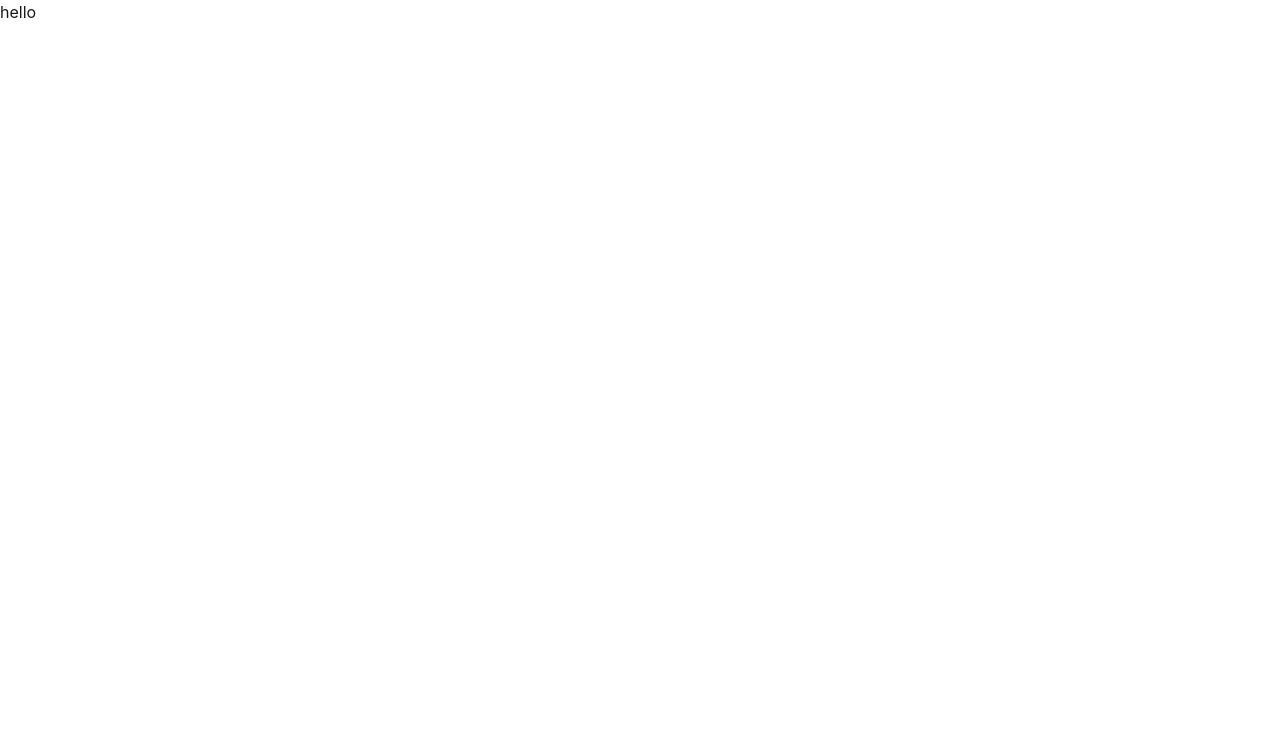
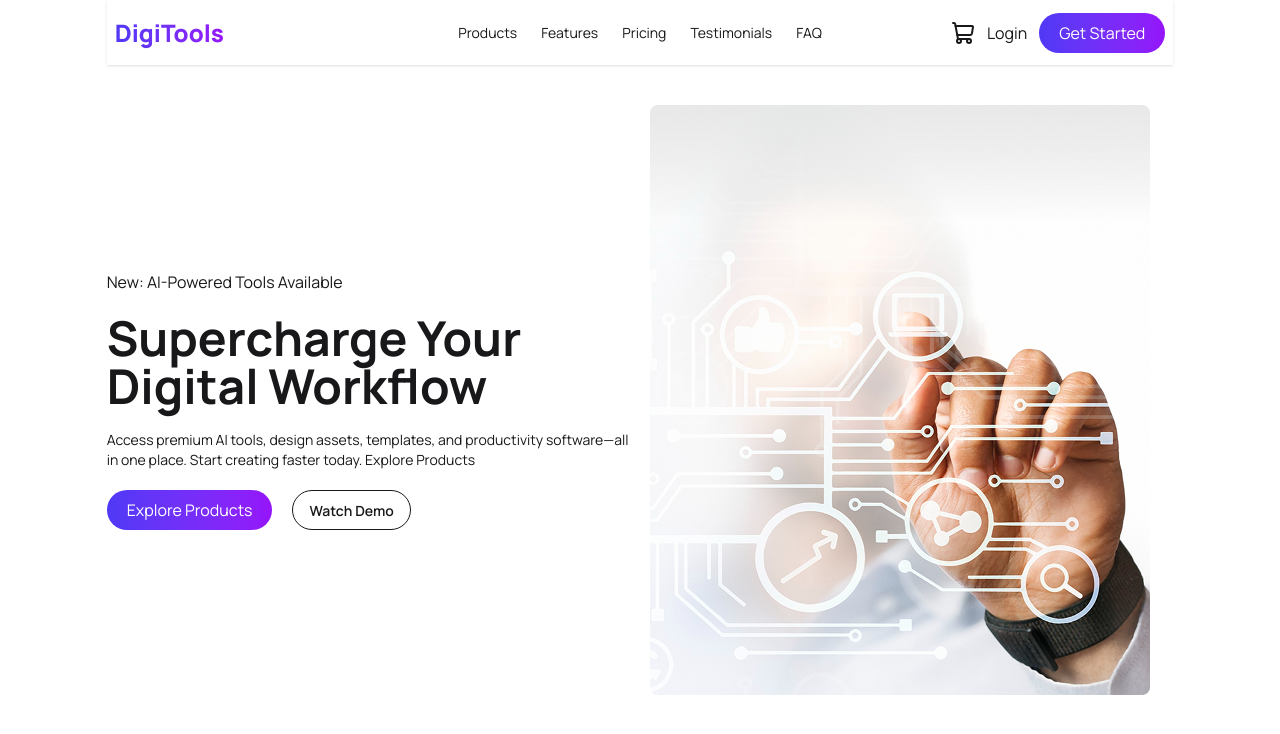
Before and after one commit to msirazu/digitools-platform, a React (Vite) app: page / in a window 1280 px wide. Shown: the top 734 px of the page. Built offline with nearby package versions, Linux system fonts and the light colour scheme.

Commit message:
navbar & hero completed

```diff
--- a/package.json
+++ b/package.json
@@ -12,6 +12,7 @@
   "dependencies": {
     "@tailwindcss/vite": "^4.2.2",
     "daisyui": "^5.5.19",
+    "lucide-react": "^1.7.0",
     "react": "^19.2.4",
     "react-dom": "^19.2.4",
     "tailwindcss": "^4.2.2"
--- a/src/App.jsx
+++ b/src/App.jsx
@@ -1,7 +1,19 @@
+import Navbar from "./components/layout/header/Navbar";
+import HeroBanner from "./components/ui/HeroBanner";
+
 const App = () => {
   return (
-    <div>
-      <h1>hello</h1>
+    <div className="font-manrope w-11/12 lg:w-10/12 mx-auto">
+      <header>
+        <Navbar/>
+        <HeroBanner/>
+      </header>
+      <main>
+
+      </main>
+      <footer>
+
+      </footer>
     </div>
   );
 };
--- a/src/assets/styles/index.css
+++ b/src/assets/styles/index.css
@@ -1,2 +1,19 @@
+@import url('https://fonts.googleapis.com/css2?family=Manrope:wght@200..800&display=swap');
+
 @import "tailwindcss";
 @plugin "daisyui";
+
+@theme {
+    --font-manrope: "Manrope", sans-serif;
+    --color-one: #4F39F6;
+    --color-two: #9514FA;
+}
+
+@layer components {
+    .btn-one {
+       @apply bg-linear-to-r from-one to-two text-white px-5 py-2 rounded-full;
+    }
+    .text-gradient-one {
+        @apply bg-linear-to-r from-one to-two bg-clip-text text-transparent;
+    }
+}
--- /dev/null
+++ b/src/components/layout/header/Navbar.jsx
@@ -0,0 +1,41 @@
+import { ShoppingCart } from 'lucide-react';
+
+const Navbar = () => {
+    return (
+        <nav className="navbar bg-base-100 shadow-sm">
+  <div className="navbar-start">
+    <div className="dropdown">
+      <div tabIndex={0} role="button" className="btn btn-ghost lg:hidden">
+        <svg xmlns="http://www.w3.org/2000/svg" className="h-5 w-5" fill="none" viewBox="0 0 24 24" stroke="currentColor"> <path strokeLinecap="round" strokeLinejoin="round" strokeWidth="2" d="M4 6h16M4 12h8m-8 6h16" /> </svg>
+      </div>
+      <ul
+        tabIndex="-1"
+        className="menu menu-sm dropdown-content bg-base-100 rounded-box z-1 mt-3 w-52 p-2 shadow">
+        <li><a>Products</a></li>
+      <li><a>Features</a></li>
+      <li><a>Pricing</a></li>
+      <li><a>Testimonials</a></li>
+      <li><a>FAQ</a></li>
+      </ul>
+    </div>
+    <a className="text-gradient-one font-extrabold text-2xl">DigiTools</a>
+  </div>
+  <div className="navbar-center hidden lg:flex">
+    <ul className="menu menu-horizontal px-1">
+      <li><a>Products</a></li>
+      <li><a>Features</a></li>
+      <li><a>Pricing</a></li>
+      <li><a>Testimonials</a></li>
+      <li><a>FAQ</a></li>
+    </ul>
+  </div>
+  <div className="navbar-end gap-3">
+    <ShoppingCart className='text-[5px]'/>
+    <a>Login</a>
+    <button className="btn-one">Get Started</button>
+  </div>
+</nav>
+    );
+};
+
+export default Navbar;
--- /dev/null
+++ b/src/components/ui/HeroBanner.jsx
@@ -0,0 +1,23 @@
+import heroImg from '../../assets/images/banner.png';
+const HeroBanner = () => {
+    return (
+        <>
+            <section className="flex flex-col md:flex-row py-10 gap-5 items-center justify-center">
+                <div className='flex-1 space-y-5'>
+                    <h5>New: AI-Powered Tools Available</h5>
+                    <h2 className='font-bold text-5xl'>Supercharge Your Digital Workflow</h2>
+                    <p className='text-sm'>Access premium AI tools, design assets, templates, and productivity software—all in one place. Start creating faster today. Explore Products</p>
+                    <div className='flex gap-5'>
+                        <button className='btn-one'>Explore Products</button>
+                        <button className='btn btn-outline rounded-full'>Watch Demo</button>
+                    </div>
+                </div>
+                <div className='flex-1'>
+                    <img src={heroImg}/>
+                </div>
+            </section>
+        </>
+    );
+};
+
+export default HeroBanner;
```
Also changed, not shown: 1 other file (tests, documents, lock files or other folders).
